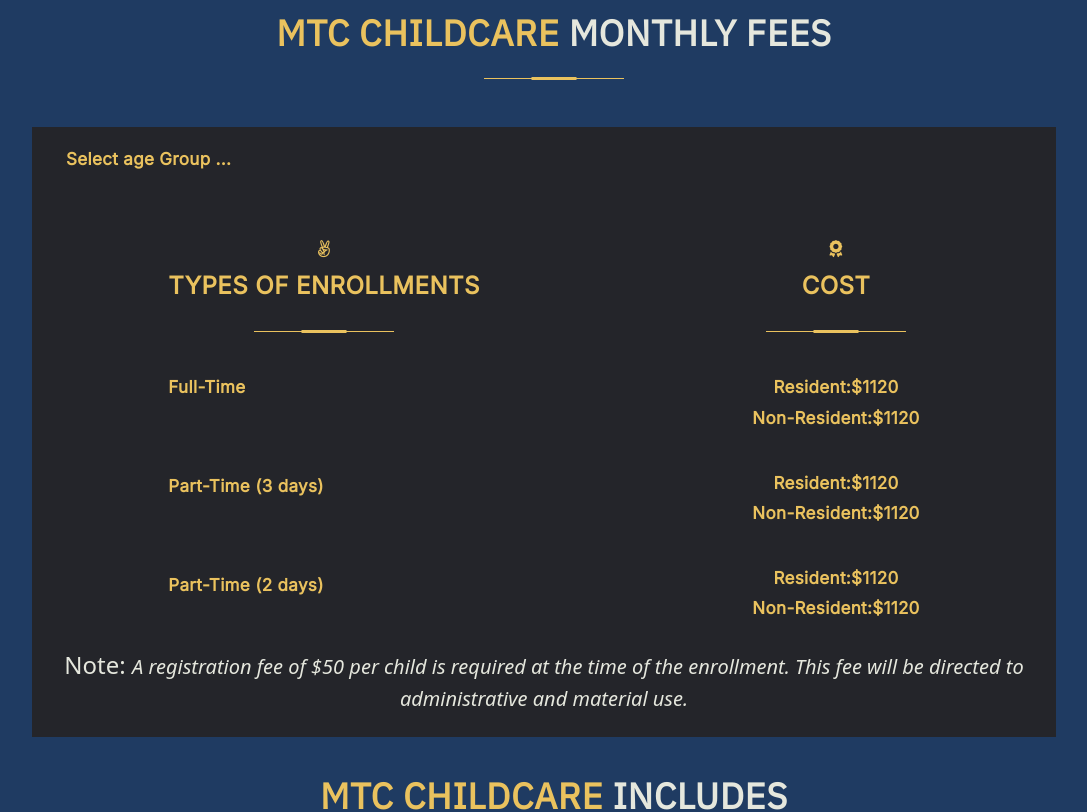
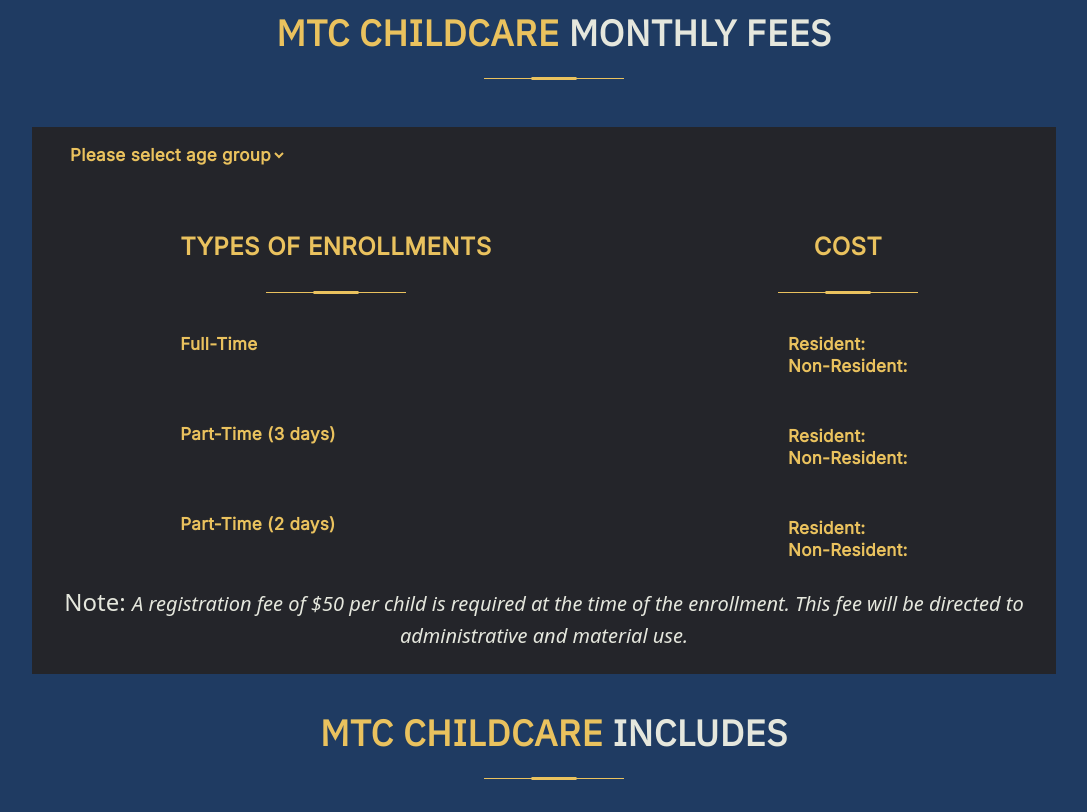
Before and after one commit to Kaleb-cpu/MTC-Official, a React (Vite) app: page /Childcare in a window 1280 px wide. Shown: the part 680-1492 px from the top of the page, without its empty margins (96-1183 px from the left). Built offline with nearby package versions, Linux system fonts and the light colour scheme; a web font is replaced by a local one.

Commit message:
age group option & navbar updated

```diff
--- a/src/App.tsx
+++ b/src/App.tsx
@@ -1,4 +1,6 @@
 import { BrowserRouter as Router, Route, Routes } from "react-router-dom";
+import { useState } from "react";
+
 
 import Navbar from "./components/Navbar";
 import Footer from "./components/Footer";
@@ -19,13 +21,39 @@
 import CrimeStats from "./pages/Crime Stats";
 
 export default function App() {
-  return (
+
+  // state variable that represents the selected variable
+const [selectedAgeGroup, setSelectedAgeGroup] = useState('')
+
+
+
+  const [ageLists, setageLists] = useState ([
+    {id: 1, ageGroup: "19 months - 2.4 years",
+    Fresident: "$1125", P2resident: "$450", P3resident: "$675",
+    FnonResident: "$1175",
+    P2nonResident: "$470",
+    P3nonResident: "$705"
+  },
+    {id: 2, ageGroup: "2.5 years - 5 years", Fresident: "$925", P2resident: "$370", P3resident: "$555",
+    FnonResident: "$975",
+    P2nonResident: "$390",
+    P3nonResident: "$585",
+  },
+  ]);
+
+  const [defaultState, setdefaultState] = useState ([
+    {id: 1, ageGroup: "", Fresident: "", FnonResident: ""},
+  ]);
+
+  const visibleExpenses = selectedAgeGroup ? ageLists.filter(e => e.ageGroup === selectedAgeGroup) : defaultState;
+
+   return (
     <Router>
       <Navbar />
       <Routes>
         <Route index element={<Home />} />
         <Route path="Rentals" element={<Rentals />} />
-        <Route path="Childcare" element={<ChildCare />} />
+        <Route path="Childcare" element={<ChildCare ageLists={visibleExpenses} onSelectageGroup={ageGroup => setSelectedAgeGroup(ageGroup) } />} />
 
         <Route path="Ice Surface" element={<IceSurface />} />
         <Route path="Ponds Pathways" element={<PondsPathways />} />
--- a/src/assets/css files/NavBar.css
+++ b/src/assets/css files/NavBar.css
@@ -10,7 +10,7 @@
 
   background: var(--primary);
   font-size: 20px;
-  box-shadow: 1px 2px 5px var(--secondary);
+  box-shadow: 1px 2px 5px var(--teritary);
 }
 
 /* logo styling */
--- a/src/assets/css files/childcare.css
+++ b/src/assets/css files/childcare.css
@@ -12,7 +12,7 @@
 		display: flex;
 		justify-content: space-around;
 	}
-	.option-1 {
+	.Childcare {
 		margin-top: 1em;
 		margin-bottom: 25px;
 		color: var(--fourth);
@@ -20,14 +20,15 @@
 		font-weight: 700;
 		font-family: var(--font-2);
 		letter-spacing: 0.02em;
-		line-height: 1.8em;
+		line-height: 1.3em;
 		width: max-content;
 	}
-	.age-1-cost {
+	.childcareCost {
 		display: flex;
 		flex-direction: column;
-		gap: 2em;
+		gap: 2.8em;
 		list-style: none;
+		text-align: left;
 
 	}
 
@@ -43,9 +44,11 @@
 
 	.types-of-plans {
 		display: flex;
-		justify-content: space-evenly;
+		justify-content: space-between;
+		margin-left: 0.5em;
+		margin-right: 0.5em;
 	}
-	.option-1 {
+	.Childcare {
 		margin-top: 1em;
 		margin-bottom: 25px;
 		color: var(--fourth);
@@ -56,17 +59,17 @@
 		line-height: 1.8em;
 		width: max-content;
 	}
-	.age-1-cost {
+	.childcareCost {
 		display: flex;
 		flex-direction: column;
 		list-style: none;
-		gap: 1em;
+		gap: 1.3em;
 
 	}
 
 }
 
-.age-1-enrollments {
+.enrollments {
 	display: flex;
 	flex-direction: column;
 	gap: 4em;
@@ -96,8 +99,8 @@
 	min-width: 140px;
 }
 
-.dropDown {
-	margin: 2em 1em;
+.ageGroupOption {
+	margin: 2em 1.2em;
 	position: absolute;
 	top: 38px;
 	left: 2px;
@@ -108,10 +111,13 @@
 	border-radius: 0.25rem;
 	width: max-content;
 
+
   }
+
 
   .ageGroupSelection {
 	margin: 1em 2em;
+	background: transparent;
   }
 
   .backgroupInfromation {
--- a/src/components/ChildcareAge.tsx
+++ b/src/components/ChildcareAge.tsx
@@ -26,6 +26,8 @@
         setShowDropDown(showDropDown);
       }, [showDropDown]);
 
+
+
       return (
         <>
           <div className={showDropDown ? 'dropDown' : 'dropDown active'}>
--- a/src/components/Navbar.tsx
+++ b/src/components/Navbar.tsx
@@ -59,7 +59,7 @@
             >
                 <Dropdown>
       <Dropdown.Toggle className="Nav-links aroundTown" id="dropdown-basic">
-        <div  > Around Towne </div>
+        <div> Around Towne </div>
       </Dropdown.Toggle>
 
       <Dropdown.Menu>
--- a/src/pages/Childcare.tsx
+++ b/src/pages/Childcare.tsx
@@ -1,131 +1,129 @@
-import React, { useState } from "react";
-import '../assets/css files/childcare.css'
-import DropDown from '../components/ChildcareAge';
+import React from "react";
+import "../assets/css files/childcare.css";
 
 
+interface Props {
+  onSelectageGroup: (ageGroup: string) => void;
+  ageLists: List[];
+}
 
-const ChildCare = (): JSX.Element => {
-	const [showDropDown, setShowDropDown] = useState<boolean>(false);
-	const [selectageGroup, setselectageGroup] = useState<string>("");
-	// const [pricing, selectedPricing] = useState<string>("please select age group to see pricing")
+interface List {
+  id: number;
+  ageGroup: string;
+  Fresident: string;
+  P2resident: string;
+  P3resident: string;
+  FnonResident: string;
+  P2nonResident: string;
+  P3nonResident: string;
+}
 
-	const ageGroups = () => {
-	  return ["19 months - 2.4 years", "2.5 years - 5 years"];
-	};
-
-	// const residentPricing = () => {
-	// 	return
-	// 	["$1125","$675", "$450"];
-	// };
-
-	// const NonresidentPricing = () => {
-	// 	return
-	// 	["Nonresident","$1175","$705","$470"]
-
-	// };
-
-
-	const toggleDropDown = () => {
-		setShowDropDown(!showDropDown);
-	  };
-
-	  const dismissHandler = (event: React.FocusEvent<HTMLButtonElement>): void => {
-		if (event.currentTarget === event.target) {
-		  setShowDropDown(false);
-		}
-	  };
-
-
-
-	  const ageGroupSelection = (ageGroup: string): void => {
-		setselectageGroup(ageGroup);
-	  };
-
-
-
-
+const ChildCare = ({ onSelectageGroup, ageLists }: Props) => {
   return (
     <div>
       <h3 className="title teritary font-5 md:text-4xl text-2xl text-center ml-5 mb-5 mt-11">
-          <span className="span-title">Welcome to McKenzie Towne Hall’s </span>Childcare Program!
+        <span className="span-title">Welcome to McKenzie Towne Hall’s </span>
+        Childcare Program!
       </h3>
-      <p className='teritary font-2 md:text-xl text-lg text-left md:w-2/5 ml-5 mb-5'>The purpose of our program is to help families living in the community of McKenzie Towne and in the neighborhood communities by offering quality child care for children between 19 months and 5 years old. </p>
-      <p className='teritary font-2 md:text-xl text-lg text-left md:w-2/5 ml-5 mb-5'>We are a licensed childcare, approved by the Alberta Government. Our dedicated staff have Early Childhood Education credentials and valid First Aid certificates. The program is held within the McKenzie Towne Hall.</p>
-      <p className='teritary font-2 md:text-xl text-lg text-left md:w-2/5 italic ml-5 mb-5'>MTC Childcare hours are from 7:00 am to 6:00 pm, Monday to Friday.</p>
-      <h3 className='title teritary font-1 md:text-4xl text-2xl text-center ml-5 mb-5' ><span className='span-title'>MTC Childcare</span> monthly fees</h3>
+      <p className="teritary font-2 md:text-xl text-lg text-left md:w-2/5 ml-5 mb-5">
+        The purpose of our program is to help families living in the community
+        of McKenzie Towne and in the neighborhood communities by offering
+        quality child care for children between 19 months and 5 years old.{" "}
+      </p>
+      <p className="teritary font-2 md:text-xl text-lg text-left md:w-2/5 ml-5 mb-5">
+        We are a licensed childcare, approved by the Alberta Government. Our
+        dedicated staff have Early Childhood Education credentials and valid
+        First Aid certificates. The program is held within the McKenzie Towne
+        Hall.
+      </p>
+      <p className="teritary font-2 md:text-xl text-lg text-left md:w-2/5 italic ml-5 mb-5">
+        MTC Childcare hours are from 7:00 am to 6:00 pm, Monday to Friday.
+      </p>
 
-      <section className='plans'>
+      <h3 className="title teritary font-1 md:text-4xl text-2xl text-center ml-5 mb-5">
+        <span className="span-title">MTC Childcare</span> monthly fees
+      </h3>
+
+      <section className="plans">
         {/* <!-- types of plans container --> */}
 
-						<div className="option-1">
-
+        <div className="Childcare">
           <div>
-					{selectageGroup
-            ? `You selected ${selectageGroup}`
-            : " "}
-
-			<button
-			 className={showDropDown ? "active" : undefined}
-			 onClick={(): void => toggleDropDown()}
-			 onBlur={(e: React.FocusEvent<HTMLButtonElement>): void =>
-			   dismissHandler(e)
-			 }
+            <select
+              className="ageGroupSelection"
+              onChange={(event) => onSelectageGroup(event.target.value)}
             >
-				 <div className="ageGroupSelection">{selectageGroup ? "Select: " + selectageGroup : "Select age Group ..."} </div>
-        {showDropDown && (
-          <DropDown
-		  ageGroups={ageGroups()}
-            showDropDown={false}
-            toggleDropDown={(): void => toggleDropDown()}
-            ageGroupSelection={ageGroupSelection}
-          />
-        )}
-
-			</button>
+              <option className="ageGroupOption" value="No Age Group selected">
+                Please select age group
+              </option>
+              <option className="ageGroupOption" value="19 months - 2.4 years">
+                19 months - 2.4 years
+              </option>
+              <option className="ageGroupOption" value="2.5 years - 5 years"> 2.5 years - 5 years</option>
+            </select>
           </div>
         </div>
         <div className="types-of-plans">
-
-						<div className="option-1">
-							<i className="fab fa-angellist"></i>
+          <div className="Childcare">
             <h3 className="title">Types of Enrollments</h3>
-					<div className='age-1-enrollments text-left'>
-
+            <div className="enrollments text-left">
               <li>Full-Time</li>
               <li>Part-Time (3 days)</li>
               <li>Part-Time (2 days)</li>
+            </div>
+          </div>
+
+          <div className="Childcare">
+
+            <h3 className="title">Cost</h3>
+
+              {ageLists?.map((ageList) => (
+                <div key={ageList.id} className="childcareCost">
+                  <div>
+                    <li>Resident:{ageList.Fresident}</li>
+                    <li>Non-Resident:{ageList.FnonResident}</li>
+                  </div>
+                  <div>
+                    <li>Resident:{ageList.P3resident}</li>
+                    <li>Non-Resident:{ageList.P3nonResident}</li>
+                  </div>
+
+                  <div>
+                    <li>Resident:{ageList.P2resident}</li>
+                    <li>Non-Resident:{ageList.P2nonResident}</li>
+                  </div>
+                </div>
+              ))}
 
           </div>
         </div>
-						<div className="option-1">
-							<i className="fas fa-award"></i>
-							<h3 className="title">Cost</h3>
-					<div className='age-1-cost'>
-						<div>
-						<li>Resident:$1120</li>
-						<li>Non-Resident:$1120</li>
-						</div>
-<div>
-						<li>Resident:$1120</li>
-						<li>Non-Resident:$1120</li>
-						</div>
 
-<div>
-						<li>Resident:$1120</li>
-						<li>Non-Resident:$1120</li>
-						</div>
-					</div>
-						</div>
-					</div>
-					<h1 className="teritary text-2xl mb-3 pb-6">Note: <span className="italic text-xl">A registration fee of $50 per child is required at the time of the enrollment. This fee will be directed to administrative and material use.</span> </h1>
+        <h1 className="teritary text-2xl mb-3 pb-6">
+          Note:{" "}
+          <span className="italic text-xl">
+            A registration fee of $50 per child is required at the time of the
+            enrollment. This fee will be directed to administrative and material
+            use.
+          </span>{" "}
+        </h1>
       </section>
 
-
-		<h3 className='title teritary font-1 md:text-4xl text-2xl text-center mt-10 ml-5 mb-10' ><span className='span-title'>MTC Childcare</span> includes</h3>
+      <h3 className="title teritary font-1 md:text-4xl text-2xl text-center mt-10 ml-5 mb-10">
+        <span className="span-title">MTC Childcare</span> includes
+      </h3>
       <div className="teritary text-left ml-9 mb-3 text:lg md:text-xl flex flex-col gap-1">
-			<li>A safe, nurturing and clean environment for children and their families</li>
-			<li>Qualified caregivers who are committed to fostering growth and development in children</li>
-			<li>Enjoyable and appropriate daily activities to each child’s developmental stage</li>
+        <li>
+          A safe, nurturing and clean environment for children and their
+          families
+        </li>
+        <li>
+          Qualified caregivers who are committed to fostering growth and
+          development in children
+        </li>
+        <li>
+          Enjoyable and appropriate daily activities to each child’s
+          developmental stage
+        </li>
         <li>A low child-to-teacher ratio and small group sizes</li>
         <li>Open communication with the parents</li>
         <li>Respect</li>
@@ -134,19 +132,37 @@
         <li>Daily access to our gymnasium and our outdoor play area</li>
       </div>
 
-		<h3 className='title teritary font-1 text-3xl text-center mt-10 ml-5 mb-10'><span className='span-title'>Some things to keep in</span> Mind</h3>
+      <h3 className="title teritary font-1 text-3xl text-center mt-10 ml-5 mb-10">
+        <span className="span-title">Some things to keep in</span> Mind
+      </h3>
       <div className="teritary text-left ml-9 mb-3 text:lg md:text-xl flex flex-col gap-2">
-
-			<li>We accept registration of families who receive subsidy for childcare. For this, parents need to provide MTC Childcare with an approval letter from the Government of Alberta stating the amount they have been approved for.</li>
-			<li>MTC Childcare follows a “Bagged Lunch Policy” where parents prepare their child’s lunch and snacks from home and send them with the children. </li>
-			<li>Enjoyable and appropriate daily activities to each child’s developmental stage</li>
-			<li>MTC Childcare is a peanut-free program which requires parents to pack snacks and lunches that are peanut-free in order to protect those children who have allergies.</li>
-
+        <li>
+          We accept registration of families who receive subsidy for childcare.
+          For this, parents need to provide MTC Childcare with an approval
+          letter from the Government of Alberta stating the amount they have
+          been approved for.
+        </li>
+        <li>
+          MTC Childcare follows a “Bagged Lunch Policy” where parents prepare
+          their child’s lunch and snacks from home and send them with the
+          children.{" "}
+        </li>
+        <li>
+          Enjoyable and appropriate daily activities to each child’s
+          developmental stage
+        </li>
+        <li>
+          MTC Childcare is a peanut-free program which requires parents to pack
+          snacks and lunches that are peanut-free in order to protect those
+          children who have allergies.
+        </li>
       </div>
-      <h3 className="teritary md:text-xl text-lg italic mt-12 backgroupInfromation">For more information about our childcare, please contact 403-781-6612 ext. 2 or email: daycare@mtcouncil.com.</h3>
-
+      <h3 className="teritary md:text-xl text-lg italic mt-12 backgroupInfromation">
+        For more information about our childcare, please contact 403-781-6612
+        ext. 2 or email: daycare@mtcouncil.com.
+      </h3>
     </div>
   );
-}
+};
 
 export default ChildCare;
```
Also changed, not shown: src/assets/css files/App.css (+10 -6 lines), src/components/department-list/components/DirectoryFilter.tsx (added, +16 -0 lines). Lines whose indentation alone changed are shown as unchanged.
